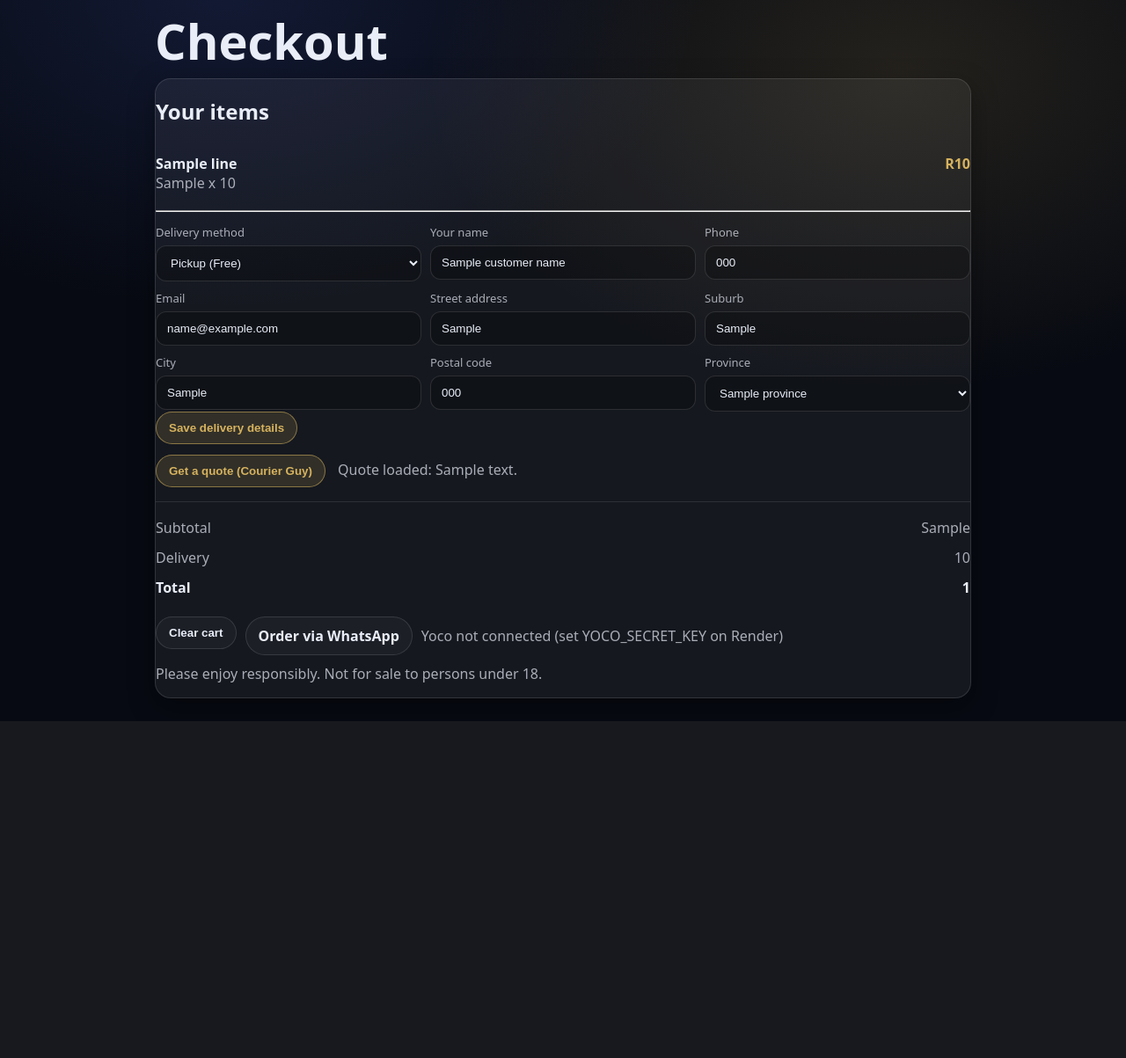
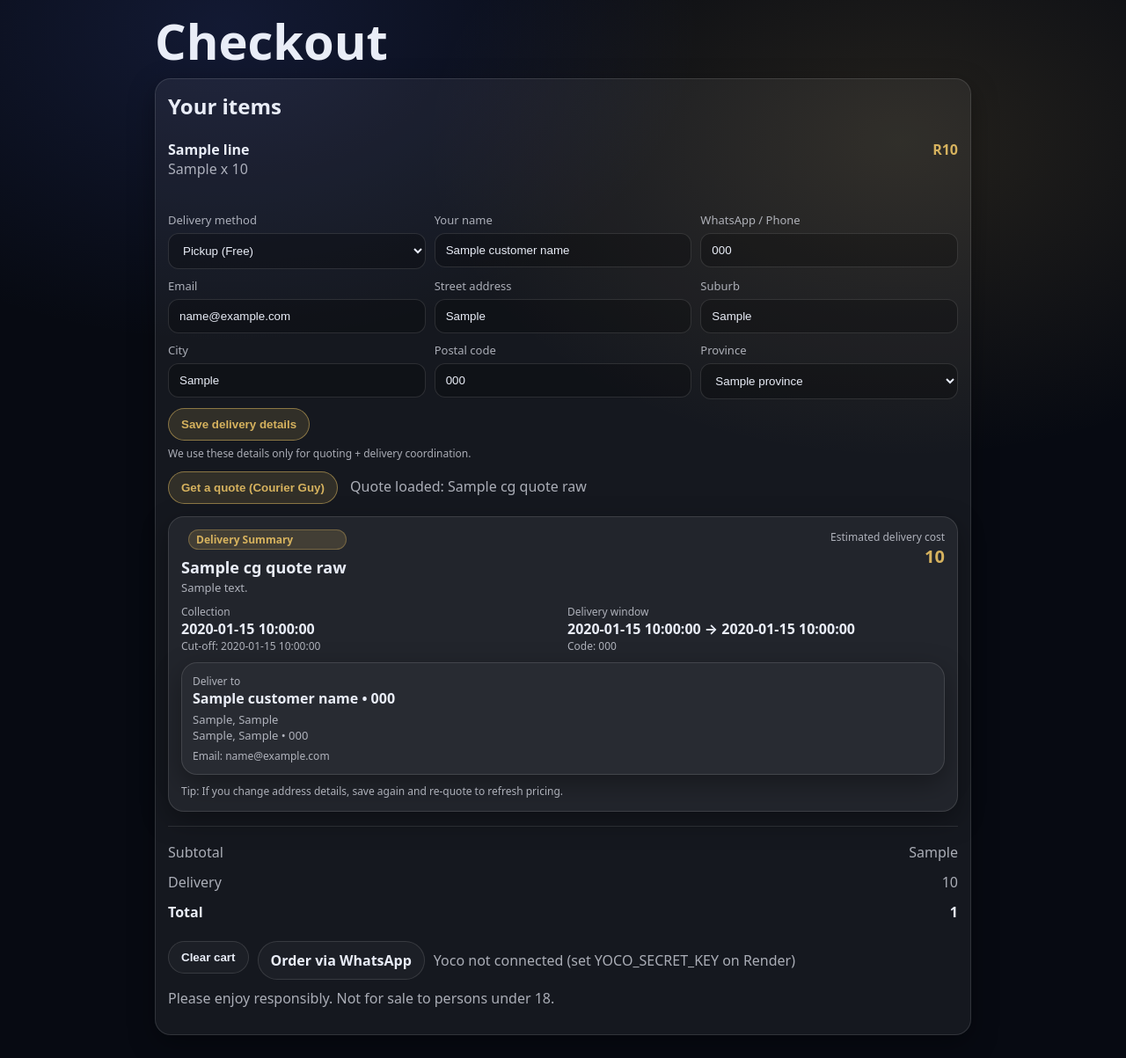
Before and after one commit to mahlangunkosinathi309-cmyk/First-Pour-Store, a Flask app: template templates/checkout.html in a window 1280 px wide. Shown: the part 100-1303 px from the top of the page at 88% size. Before the commit the page ends 920 px from the top, so only its background shows below. Run offline with Flask 3, Linux system fonts and the light colour scheme; the template is opened without the code that fills it: most values are stand-ins (such as "Sample title", 1, 10 or a date in 2020).

Commit message:
Step 2: Professional courier quote display + delivery summary card

```diff
--- a/templates/checkout.html
+++ b/templates/checkout.html
@@ -25,8 +25,10 @@
     <h1 style="margin-top:18px;">Checkout</h1>
 
     {% if cg_error %}
-      <div class="card" style="border:1px solid #c0392b; background:#fff5f5;">
-        <strong>Error:</strong> {{ cg_error }}
+      <div class="card flash" style="border:1px solid rgba(255, 99, 99, .55);">
+        <div class="flash-item">
+          <strong>Error:</strong> {{ cg_error }}
+        </div>
       </div>
     {% endif %}
 
@@ -34,8 +36,9 @@
       <p>Your cart is empty. Go back and add products.</p>
       <a class="btn" href="/">Back to shop</a>
     {% else %}
-      <div class="card" style="margin-top:14px;">
-        <h2>Your items</h2>
+
+      <div class="card" style="margin-top:14px; padding:14px;">
+        <h2 style="margin:0 0 10px;">Your items</h2>
 
         <div class="order-lines">
           {% for l in lines %}
@@ -49,7 +52,7 @@
           {% endfor %}
         </div>
 
-        <hr/>
+        <div style="height:12px;"></div>
 
         <!-- DETAILS FORM -->
         <form method="POST" action="/checkout/details" class="form">
@@ -68,7 +71,7 @@
             </div>
 
             <div>
-              <label>Phone</label>
+              <label>WhatsApp / Phone</label>
               <input name="customer_phone" placeholder="e.g. 07..." value="{{ customer_phone }}">
             </div>
 
@@ -107,16 +110,95 @@
             </div>
           </div>
 
-          <button class="btn" type="submit">Save delivery details</button>
+          <button class="btn" type="submit" style="margin-top:10px;">Save delivery details</button>
+          <div class="muted" style="font-size:12px; margin-top:6px;">
+            We use these details only for quoting + delivery coordination.
+          </div>
         </form>
 
-        <!-- QUOTE BUTTON (SEPARATE FORM - this is the fix) -->
+        <!-- QUOTE BUTTON (SEPARATE FORM) -->
         <form method="POST" action="/courier/quote" style="margin-top:12px;">
           <button class="btn" type="submit">Get a quote (Courier Guy)</button>
-          {% if cg_quote_text %}
-            <span class="muted" style="margin-left:10px;">Quote loaded: {{ cg_quote_text }}</span>
+
+          <!-- IMPORTANT: never print raw dict. Only show a clean service name. -->
+          {% if cg_quote_raw %}
+            <span class="muted" style="margin-left:10px;">
+              Quote loaded: {{ cg_quote_raw.name or cg_quote_raw.service_level_name or cg_quote_raw.service_level or "Courier quote" }}
+            </span>
           {% endif %}
         </form>
+
+        <!-- DELIVERY SUMMARY CARD (shows after quote, before payment) -->
+        {% if cg_quote_raw %}
+          <div class="card" style="margin-top:14px; padding:14px;">
+            <div style="display:flex; justify-content:space-between; gap:10px; flex-wrap:wrap; align-items:flex-start;">
+              <div>
+                <div class="badge">Delivery Summary</div>
+                <h3 style="margin:8px 0 2px; font-size:18px;">
+                  {{ cg_quote_raw.name or cg_quote_raw.service_level_name or cg_quote_raw.service_level or "Courier service" }}
+                </h3>
+                {% if cg_quote_raw.description %}
+                  <div class="muted" style="font-size:13px;">{{ cg_quote_raw.description }}</div>
+                {% endif %}
+              </div>
+
+              <div style="text-align:right;">
+                <div class="muted" style="font-size:12px;">Estimated delivery cost</div>
+                <div style="font-size:20px; font-weight:900; color:var(--gold);">
+                  {{ delivery_fee_display }}
+                </div>
+              </div>
+            </div>
+
+            <div style="height:10px;"></div>
+
+            <div class="grid" style="grid-template-columns:repeat(2,1fr);">
+              <div>
+                <div class="muted" style="font-size:12px;">Collection</div>
+                <div style="font-weight:700;">
+                  {{ cg_quote_raw.collection_date or "—" }}
+                </div>
+                <div class="muted" style="font-size:12px;">
+                  Cut-off: {{ cg_quote_raw.collection_cut_off_time or "—" }}
+                </div>
+              </div>
+              <div>
+                <div class="muted" style="font-size:12px;">Delivery window</div>
+                <div style="font-weight:700;">
+                  {{ cg_quote_raw.delivery_date_from or "—" }}
+                  {% if cg_quote_raw.delivery_date_to %}
+                    → {{ cg_quote_raw.delivery_date_to }}
+                  {% endif %}
+                </div>
+                <div class="muted" style="font-size:12px;">
+                  Code: {{ cg_quote_raw.code or "—" }}
+                </div>
+              </div>
+            </div>
+
+            <div style="height:10px;"></div>
+
+            <div class="card" style="padding:12px; background:rgba(255,255,255,.03);">
+              <div class="muted" style="font-size:12px;">Deliver to</div>
+              <div style="font-weight:700;">
+                {{ customer_name or "Customer" }}{% if customer_phone %} • {{ customer_phone }}{% endif %}
+              </div>
+              <div class="muted" style="font-size:13px; margin-top:4px;">
+                {{ cg_street }}{% if cg_suburb %}, {{ cg_suburb }}{% endif %}<br/>
+                {{ cg_city }}{% if cg_province %}, {{ cg_province }}{% endif %}{% if cg_postal %} • {{ cg_postal }}{% endif %}
+              </div>
+              {% if customer_email %}
+                <div class="muted" style="font-size:12px; margin-top:6px;">
+                  Email: {{ customer_email }}
+                </div>
+              {% endif %}
+            </div>
+
+            <div class="muted" style="font-size:12px; margin-top:10px;">
+              Tip: If you change address details, save again and re-quote to refresh pricing.
+            </div>
+          </div>
+        {% endif %}
 
         <div class="totals" style="margin-top:16px;">
           <div class="row"><span>Subtotal</span><span>{{ subtotal_display }}</span></div>
@@ -146,8 +228,8 @@
         <p class="muted" style="margin-top:10px;">
           Please enjoy responsibly. Not for sale to persons under 18.
         </p>
+      </div>
 
-      </div>
     {% endif %}
   </div>
 </body>
```
